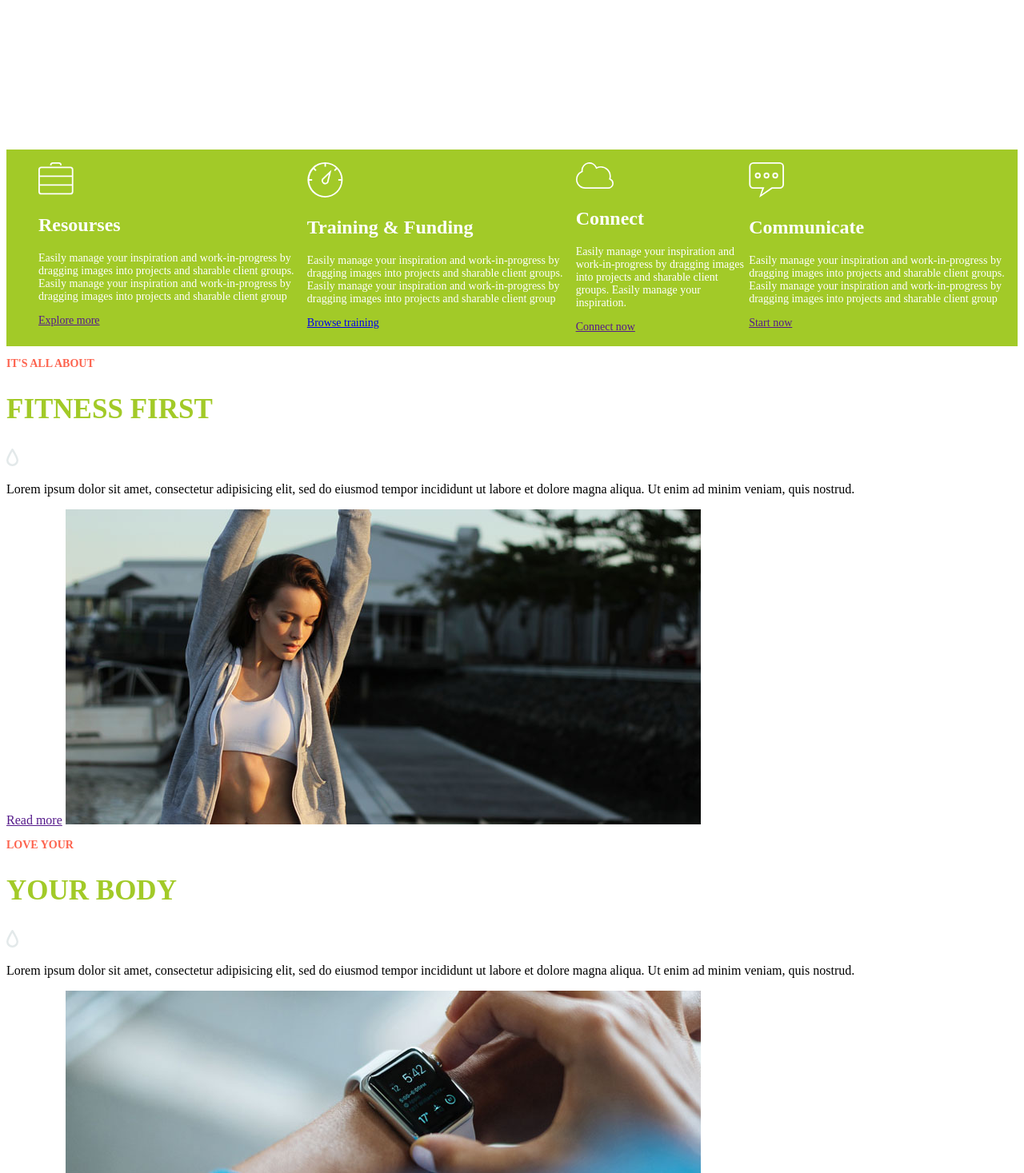
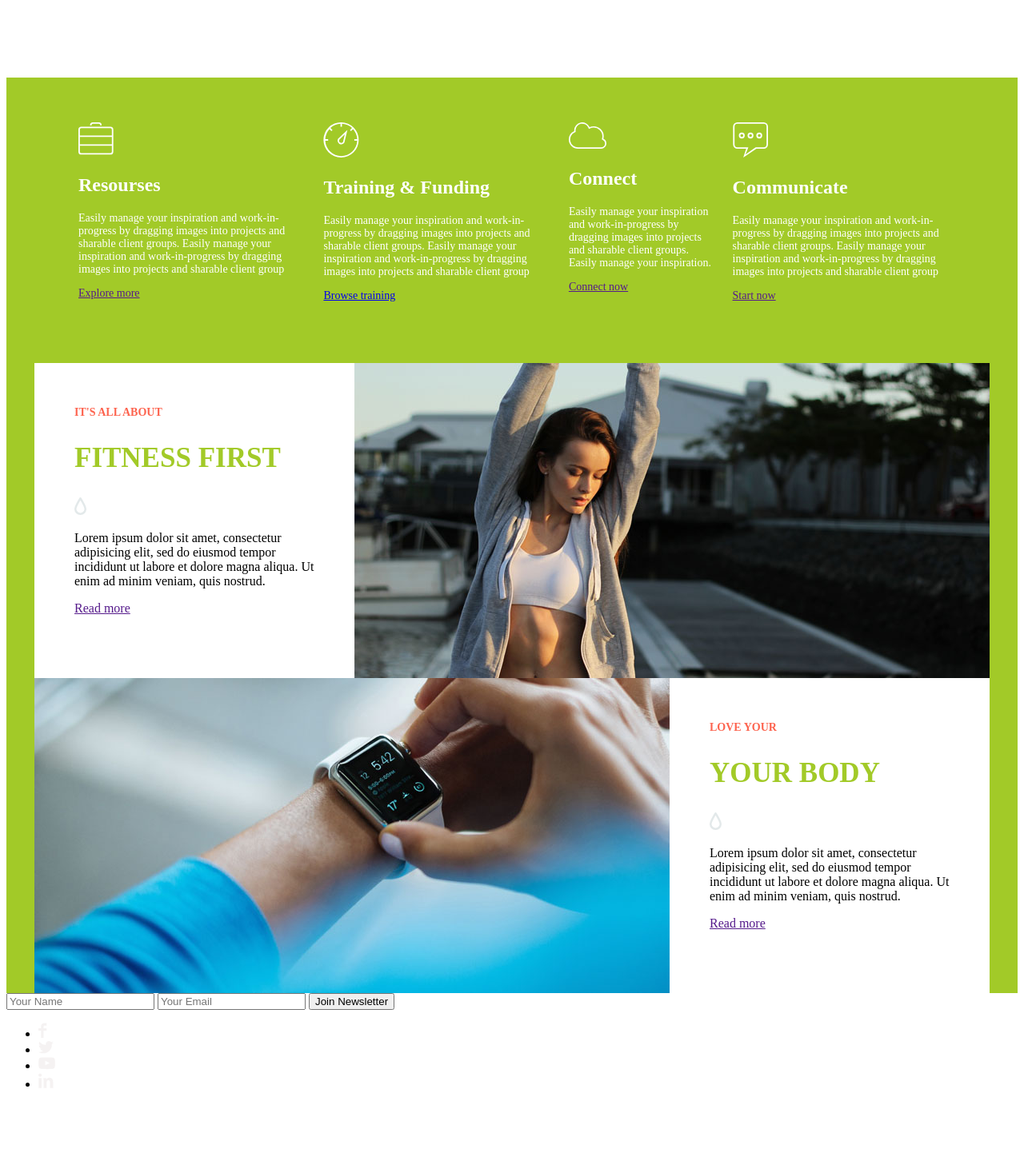
Before and after one commit to popscene/coding_girls, a plain HTML site: page index.html in a window 1280 px wide. Shown: the part 711-2178 px from the top of the page at 80% size. After the commit the page ends 2092 px from the top, so only its background shows below. Drawn offline with Linux system fonts and the light colour scheme.

Commit message:
task 5 for review

```diff
--- a/index.html
+++ b/index.html
@@ -12,7 +12,7 @@
 	<img class="logo" src="./images/logo.png" height="50px">
 	<nav>
 		<ul class="menu">
-			<LI class="menu-nav">About</LI>
+			<li class="menu-nav">About</li>
 			<li class="menu-nav">How it works</li>
 			<li class="menu-nav">Services</li>
 			<li class="menu-nav">FAQ</li>
@@ -25,9 +25,9 @@
 	<h2 class="subtitle">Yes you can</h2>
 </header>
 
-<main>
+<main class=backgr_color>
 <section>
-	<div class="main">
+	<div class="main_benefits">
 		<ul class="benefits">
 			<li class="ben_list">
 				<img src="./images/icon1.svg" alt="">
@@ -61,26 +61,32 @@
 </section>
 
 <section>
-	<div>
+	<div class="fact_1">
+			<div class="fact_list">
 				<h3 class="subtitle_2">It's all about</h3>
 				<h2 class="title_2">Fitness first</h2>
 				<img src="./images/icon5.svg" height="22px">
 				<p>Lorem ipsum dolor sit amet, consectetur adipisicing elit, sed do eiusmod tempor incididunt ut labore et dolore magna aliqua.
 				Ut enim ad minim veniam, quis nostrud.</p>
 				<a href="">Read more</a>
+			</div>
 		<img src="./images/img1.jpg">
+
 	</div>
 </section>
 
 <section>
-	<div>
+	<div class="fact_2">
+			<img src="./images/img2.jpg">
+
+			<div class="fact_list">
 			<h3 class="subtitle_2">Love your</h3>
 			<h2 class="title_2">Your body</h2>
 			<img src="./images/icon5.svg" height="22px">
 			<p>Lorem ipsum dolor sit amet, consectetur adipisicing elit, sed do eiusmod tempor incididunt ut labore et dolore magna aliqua.
 			Ut enim ad minim veniam, quis nostrud.</p>
 			<a href="">Read more</a>
-	<img src="./images/img2.jpg">
+			</div>
 	</div>
 </section>
 
--- a/style.css
+++ b/style.css
@@ -21,39 +21,45 @@ justify-content: space-between;
 	text-transform: uppercase;
 }
 
-.backgr-img {
-	background-image: url("./images/background.jpg");
-	height: 890px;
-	background-repeat: no-repeat;
-	background-size: contain;
-}
+
 
 .title {
 	color: white;
 	font-size: 40px;
 	text-transform: uppercase;
-	margin: 300px 0 0 113px;
+	margin: 300px 0 0 118px;
 }
 
 .subtitle {
 	color: white;
 	text-transform: uppercase;
 	font-size: 15px;
-	margin: 0 0 0 113px;
+	margin: 0 0 0 275px;
 }
 
-.main {
+.backgr-img {
+	background-image: url("./images/background.jpg");
+	background-repeat: no-repeat;
+	height: 800px;
+	background-size: contain;
+}
+
+.backgr_color{
+		background-color: #a2ca28;
+}
+
+.main_benefits {
 	display: flex;
 	justify-content: space-between;
 	background-color: #a2ca28;
-
+	margin: 0 50px 60px 50px;
 }
 
 .benefits {
 	display: flex;
 	justify-content: space-between;
 	list-style: none;
-
+	background-color: #a2ca28;
 }
 
 .ben_title {
@@ -64,6 +70,7 @@ justify-content: space-between;
 .ben_list {
 	color: white;
 	font-size: 14px;
+	padding: 40px 20px 0 0;
 
 }
 
@@ -78,3 +85,23 @@ justify-content: space-between;
 	font-size: 14px;
 	text-transform: uppercase;
 }
+
+.fact_1{
+	display: flex;
+	justify-content: center;
+	background-color: #a2ca28;
+}
+
+.fact_2{
+	display: flex;
+	justify-content: center;
+	background-color: #a2ca28;
+}
+
+.fact_list {
+	width: 300px;
+	height: 294px;
+	background-color: #ffffff;
+	padding: 40px 50px 60px 50px;
+	margin: 0 0 0 0;
+}
```
Lines whose indentation alone changed are shown as unchanged.
